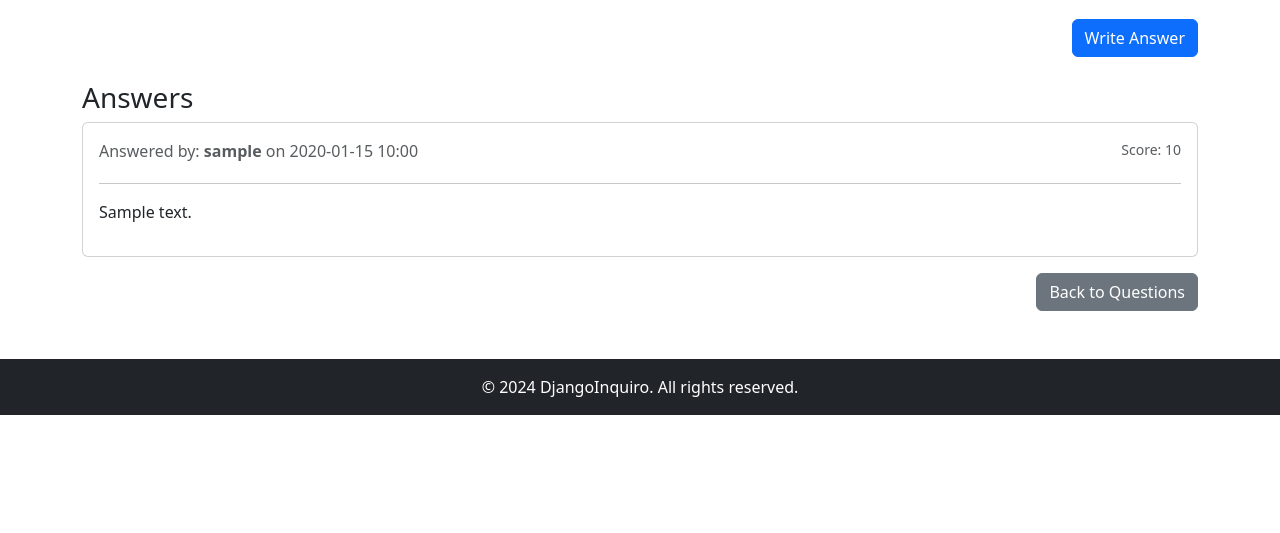
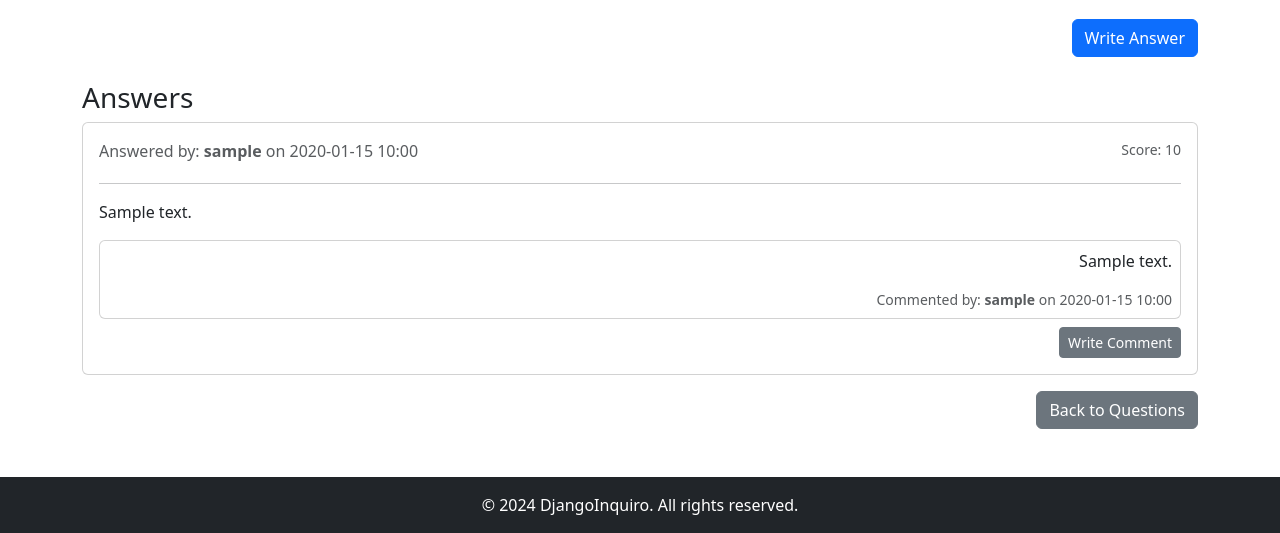
Before and after one commit to ferhat-mousavi/DjangoInquiro, a Django app: the page made by questions/templates/questions/question_detail.html in a window 1280 px wide. Shown: the part 428-961 px from the top of the page. Before the commit the page ends 843 px from the top, so only its background shows below. Run offline with Django 5.2, Linux system fonts and the light colour scheme; tables that the repository leaves empty hold one stand-in row (Sample ...); some libraries are stand-ins or nearby versions.

Commit message:
comment list added to answers of question detail view.

```diff
--- a/questions/templates/questions/question_detail.html
+++ b/questions/templates/questions/question_detail.html
@@ -71,6 +69,25 @@
                     </div>
                     <hr>
                     <div class="card-text">{{ answer.content|markdownify }}</div>
+
+                    <!-- Comments for Each Answer -->
+                    <div class="mt-3">
+                        {% if answer.comments.all %}
+                            {% for comment in answer.comments.all %}
+                                <div class="card mb-2" style="text-align: right;">
+                                    <div class="card-body p-2">
+                                        <div class="card-text mb-0">{{ comment.content|markdownify }}</div>
+                                        <p class="text-muted small mb-0">Commented by: <strong>{{ comment.user.username }}</strong> on {{ comment.created_at|date:"Y-m-d H:i" }}</p>
+                                    </div>
+                                </div>
+                            {% endfor %}
+                        {% endif %}
+
+                        <!-- Write Comment Button for Each Answer -->
+                        <div class="d-flex justify-content-end mt-1">
+                            <a href="{% url 'write_comment' 'answer' answer.id %}" class="btn btn-secondary btn-sm">Write Comment</a>
+                        </div>
+                    </div>
                 </div>
             </div>
         {% endfor %}
--- a/questions/views.py
+++ b/questions/views.py
@@ -18,9 +18,9 @@ class QuestionDetailView(DetailView):
     def get_context_data(self, **kwargs):
         context = super().get_context_data(**kwargs)
         # We get all the answers according to the question
-        context['answers'] = Answer.objects.filter(question=self.object).order_by('-created_at')
+        context['answers'] = Answer.objects.filter(question=self.object).order_by('created_at')
         # Get all comments related to the question
-        context['comments'] = Comment.objects.filter(question=self.object).order_by('-created_at')
+        context['comments'] = Comment.objects.filter(question=self.object).order_by('created_at')
         return context
 
 
```
Also changed, not shown: other parts of questions/templates/questions/question_detail.html (+0 -2 lines).
